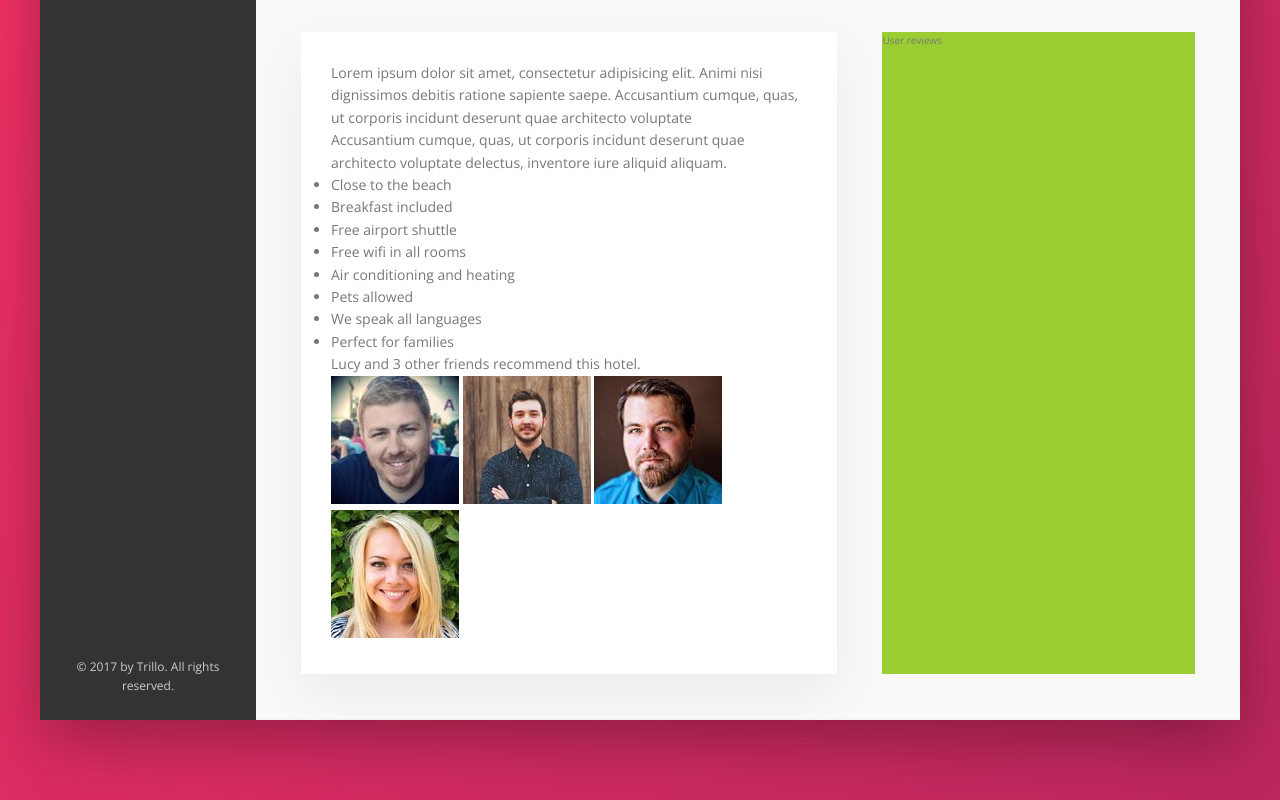
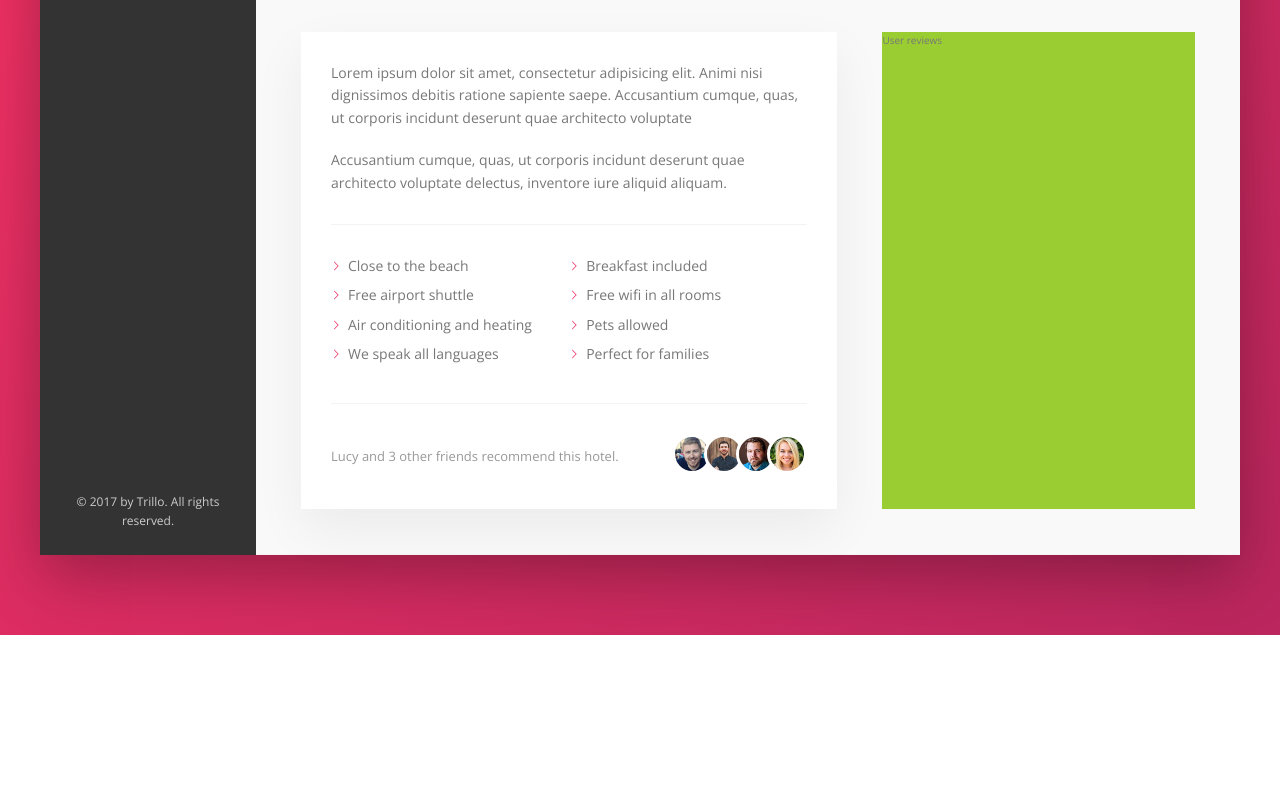
Before and after one commit to GeraldVeeneman/Trillo, a website: page index.html in a window 1280 px wide. Shown: the part 615-1415 px from the top of the page. After the commit the page ends 1250 px from the top, so only its background shows below. Drawn offline with nearby package versions, Linux system fonts and the light colour scheme.

Commit message:
83. Building the Description Section - Part 2

```diff
--- a/sass/_components.scss
+++ b/sass/_components.scss
@@ -166,7 +166,6 @@
     text-decoration: none;
     text-transform: uppercase;
     display: block;
-    padding: 1.5rem 3rem;
     position: relative;
     z-index: 10;
 
@@ -308,5 +307,80 @@
     transform: scale(1);
     box-shadow: none;
   }
+}
 
+////////////////////////////////////////
+// PARAGRAPH
+.paragraph:not(:last-of-type) {
+  margin-bottom: 2rem;
 }
+
+
+////////////////////////////////////////
+// LIST
+.list {
+  list-style: none;
+  margin: 3rem 0;
+  padding: 3rem 0;
+  border-top: var(--line);
+  border-bottom: var(--line);
+
+  display: flex;
+  flex-wrap: wrap;
+
+  &__item {
+    flex: 0 0 50%;
+    margin-bottom: .7rem;
+  }
+
+  &__item::before {
+    content: "";
+    display: inline-block;
+    height: 1rem;
+    width: 1rem;
+    margin-right: .7rem;
+
+    // Older browsers
+    // background-image: url(../img/chevron-thin-right.svg);
+    // background-size: cover;
+
+    // Modern browsers - masks
+    background-color: var(--color-primary);
+    -webkit-mask-image: url(../img/chevron-thin-right.svg);
+    -webkit-mask-size:cover;
+    mask-image: url(../img/chevron-thin-right.svg);
+    mask-size: cover;
+}
+}
+
+
+////////////////////////////////////////
+// RECOMMEND
+.recommend {
+  font-size: 1.3rem;
+  color: var(--color-grey-dark-3);
+
+  display: flex;
+  align-items: center;
+
+  &__count {
+    margin-right: auto;
+
+  }
+
+  &__friends {
+
+  }
+
+  &__photo {
+    box-sizing: content--box;
+    height: 4rem;
+    width: 4rem;
+    border-radius: 50%;
+    border: 3px solid #fff;
+
+    &:not(:last-child) {
+      margin-right: -1.15rem;
+    }
+  }
+}
```
Also changed, not shown: css/style.css.
